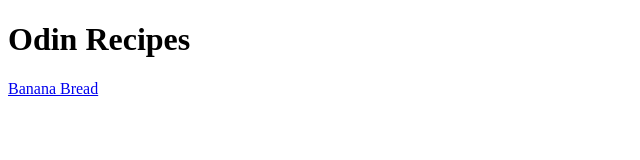
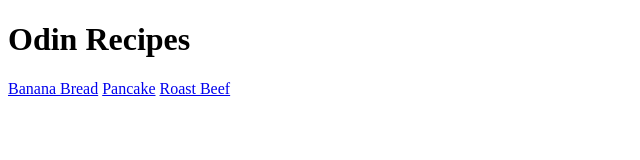
Before and after one commit to DennoCheru/odin-recipes, a plain HTML site: page index.html in a window 1280 px wide. Shown: the whole page, without its empty margins (0-640 px from the left). Drawn offline with Linux system fonts and the light colour scheme.

Commit message:
Add links
Added links to the Roast Beef and pancakes recipe

```diff
--- a/index.html
+++ b/index.html
@@ -9,5 +9,7 @@
     <h1>Odin Recipes</h1>
 
     <a href="./recipes/banana-bread.html">Banana Bread</a>
+    <a href="./recipes/pancake.html">Pancake</a>
+    <a href="./recipes/roast-beef.html">Roast Beef</a>
 </body>
 </html>
```
